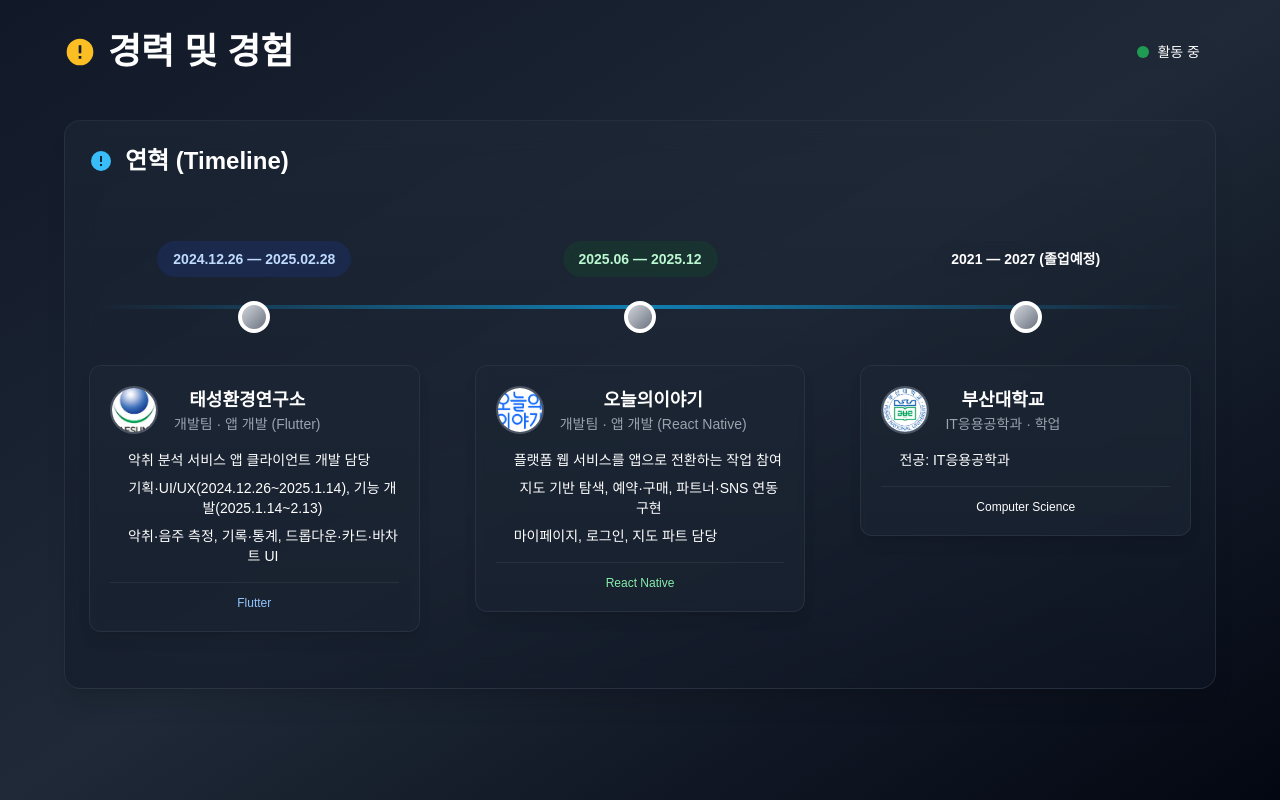
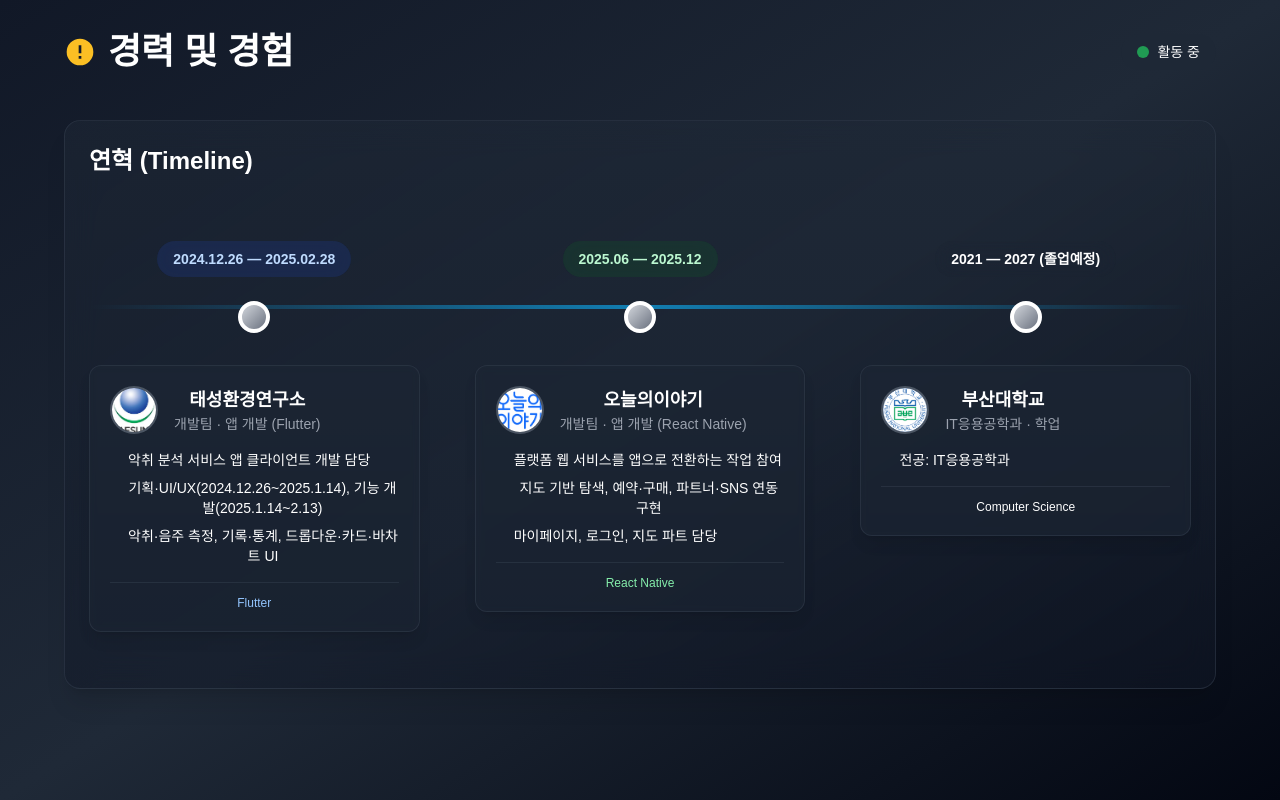
Before and after one commit to mark77234/mark77234.github.io, a React (Vite) app: page /career in a window 1280 px wide. Built offline with nearby package versions, Linux system fonts and the light colour scheme.

Commit message:
feat: 쓸떄없는 아이콘제거

```diff
--- a/src/pages/career.tsx
+++ b/src/pages/career.tsx
@@ -71,15 +71,6 @@
         {/* TIMELINE SECTION */}
         <section className="relative bg-gradient-to-b from-gray-800/50 to-gray-900/50 backdrop-blur-lg rounded-2xl p-6 shadow-xl border border-gray-700/50">
           <div className="flex items-center gap-3 mb-8">
-            <svg
-              className="text-sky-400"
-              width="24"
-              height="24"
-              fill="currentColor"
-              viewBox="0 0 24 24"
-            >
-              <path d="M12 2a10 10 0 100 20 10 10 0 000-20zm1 15h-2v-2h2v2zm0-4h-2V7h2v6z" />
-            </svg>
             <h2 className="text-xl md:text-2xl font-semibold">
               연혁 (Timeline)
             </h2>
```
